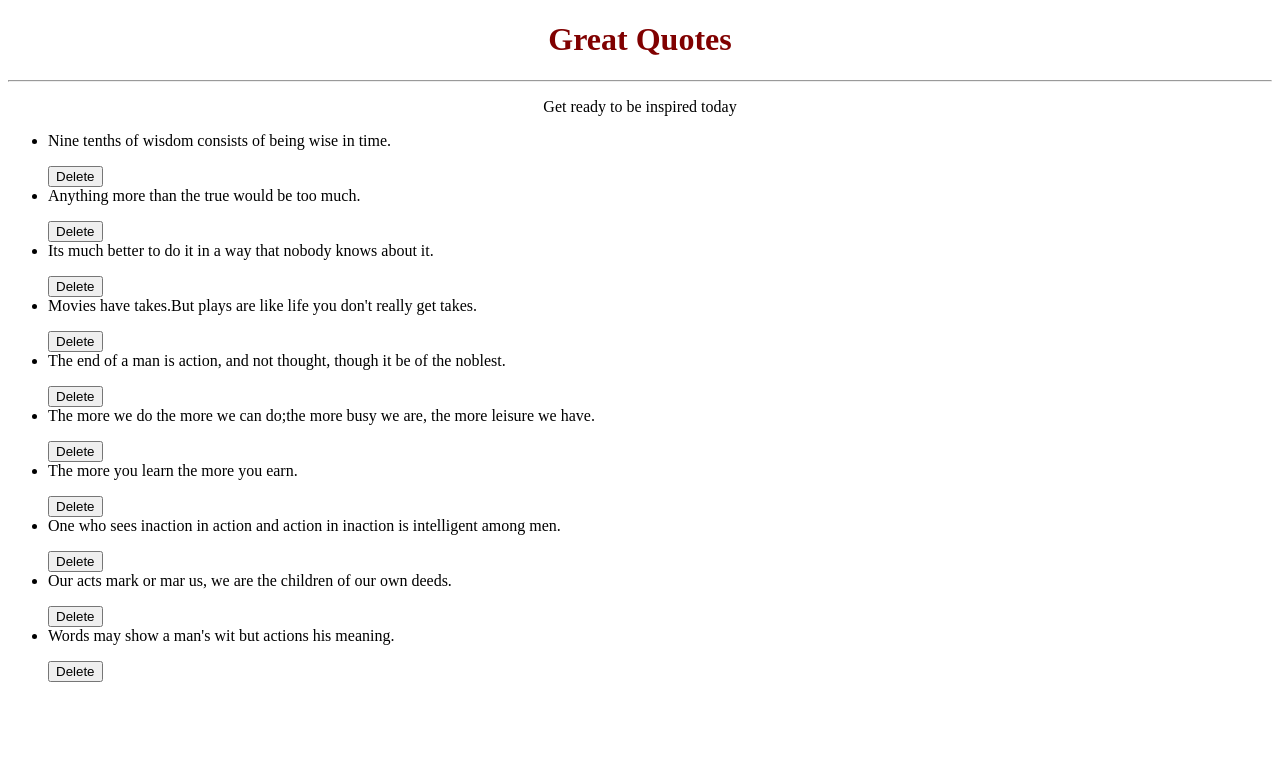
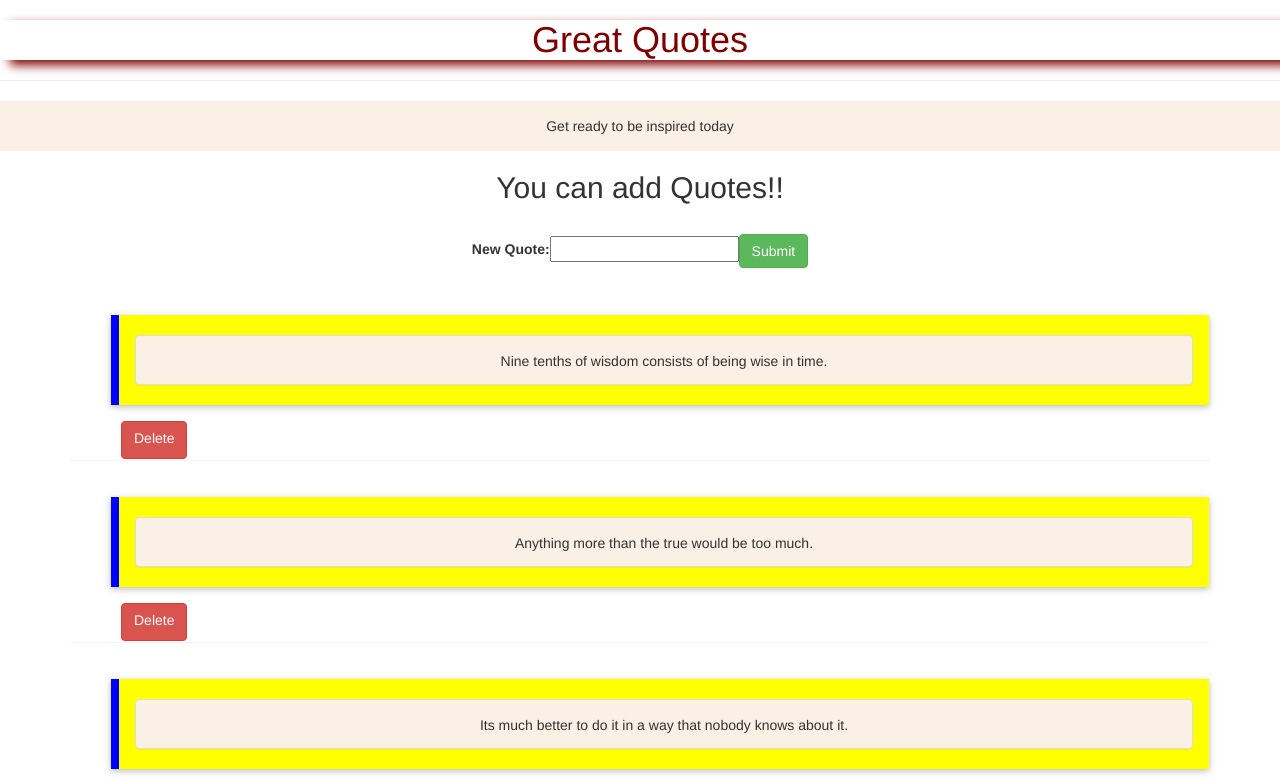
Before and after one commit to MrazTevin/QuoteApp, an Angular app: page / in a window 1280 px wide. Shown: the top 783 px of the page. Built offline with nearby package versions, Linux system fonts and the light colour scheme.

Commit message:
made changes to the layout of the project

```diff
--- a/src/app/app.component.css
+++ b/src/app/app.component.css
@@ -1,4 +1,5 @@
 h1 {
   text-align: center;
   color:maroon;
+  box-shadow: 10px 5px 10px;
 }
--- a/src/app/quote-details/quote-details.component.html
+++ b/src/app/quote-details/quote-details.component.html
@@ -1,3 +1,2 @@
 
 <p>{{quote.description}}</p>
-<button (click) = 'quoteComplete(true)'>Delete</button>
--- a/src/app/quote-details/quote-details.component.ts
+++ b/src/app/quote-details/quote-details.component.ts
@@ -1,4 +1,4 @@
-import { Component, OnInit,Input,Output,EventEmitter} from '@angular/core';
+import { Component, OnInit,Input,} from '@angular/core';
 import {Quote} from '../quote'
 @Component({
   selector: 'app-quote-details',
@@ -8,11 +8,7 @@ import {Quote} from '../quote'
 export class QuoteDetailsComponent implements OnInit {
 
   @Input() quote : Quote ;
-  @Output() isComplete= new EventEmitter<boolean>();
 
-   quoteComplete(complete:boolean) {
-      this.isComplete.emit(complete);
-   }
   constructor() { }
 
   ngOnInit() {
--- a/src/app/quote/quote.component.css
+++ b/src/app/quote/quote.component.css
@@ -1,3 +1,27 @@
 p {
   text-align:center;
+  background-color: linen;
+  height: 50px;
+  padding-top: 15px;
 }
+.quotes li {
+
+}
+.w3-card {
+  background-color: yellow;
+  padding-top:20px;
+  border-left: 8px solid blue;
+  text-decoration: none;
+}
+h2 {
+  text-align: center;
+}
+form {
+  padding-bottom: 30px;
+  text-align: center;
+  padding-top: 20px;
+}
+#danger{
+  padding-bottom: 10px;
+  margin-left: 50px;
+}
--- a/src/app/quote/quote.component.html
+++ b/src/app/quote/quote.component.html
@@ -1,7 +1,18 @@
 <p>Get ready to be inspired today</p>
+<h2>You can add Quotes!!</h2>
+<div class="container">
+<form (submit)="addQuote(quote.value)">
+  <label for="Quote">New Quote:</label>
+  <input type="text">
+  <button class="btn btn-success" id="hello">Submit</button>
+</form>
+<div class="panel" *ngFor='let quote of quotes;'>
 <ul>
-  <div *ngFor='let quote of quotes;'>
-    <li>{{quote.name}}</li>
+  <div class="w3-panel w3-card">
+    <p class="panel panel-default">{{quote.name}}</p>
     <app-quote-details [quote]='quotes'></app-quote-details>
   </div>
 </ul>
+<button (click) ="onclick()" class="btn btn-danger" id="danger">Delete</button>
+</div>
+</div>
--- a/src/app/quote/quote.component.ts
+++ b/src/app/quote/quote.component.ts
@@ -1,4 +1,4 @@
-import { Component, OnInit,Output,EventEmitter } from '@angular/core';
+import { Component, OnInit,} from '@angular/core';
 import {Quote} from '../quote'
 @Component({
   selector: 'app-quote',
@@ -20,12 +20,7 @@ export class QuoteComponent implements OnInit {
   ]
 
 
-  completeQuote(isComplete,index){
-     if (isComplete) {
-       this.quotes.splice(index,1);
-     }
-  }
   constructor() {  }
   ngOnInit() {
-    }
 }
+}
--- a/src/index.html
+++ b/src/index.html
@@ -6,6 +6,7 @@
   <base href="/">
 
   <meta name="viewport" content="width=device-width, initial-scale=1">
+  <link rel="stylesheet" href="https://www.w3schools.com/w3css/4/w3.css">
   <link rel="icon" type="image/png" sizes="192x192" href="../../assets/android-icon-192x192.png">
 </head>
 <body>
--- a/src/styles.css
+++ b/src/styles.css
@@ -1 +1,2 @@
 /* You can add global styles to this file, and also import other style files */
+@import "~bootstrap/dist/css/bootstrap.css";
```
